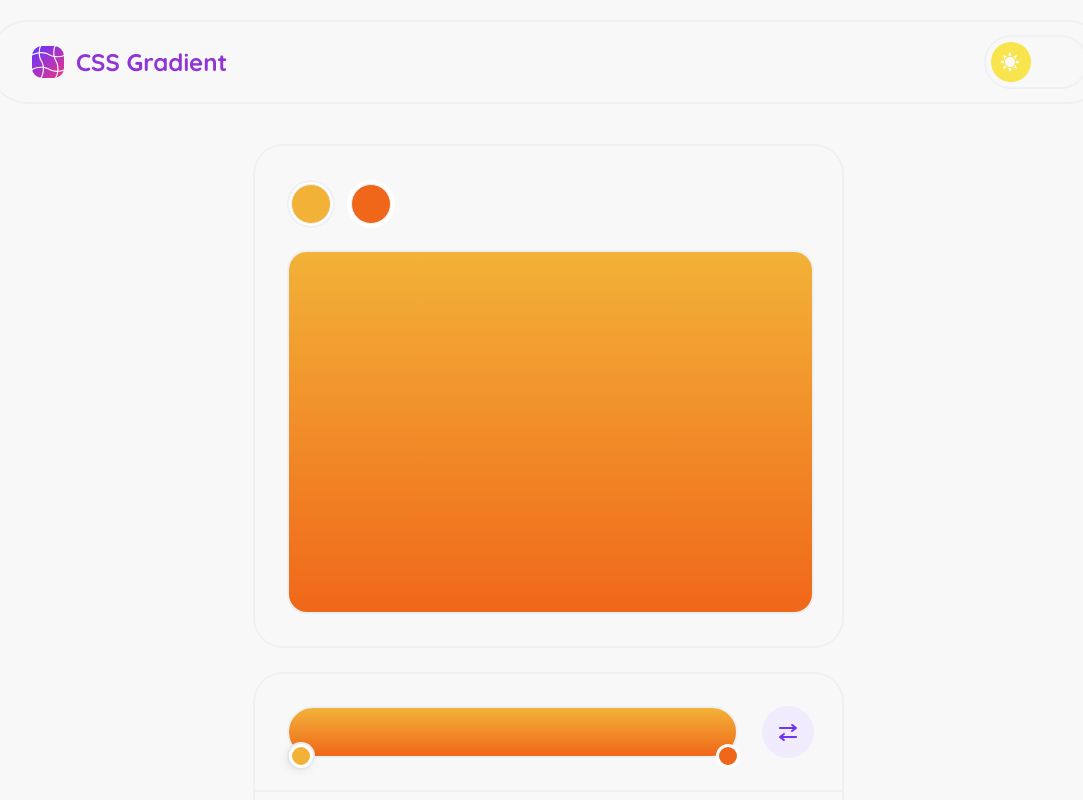
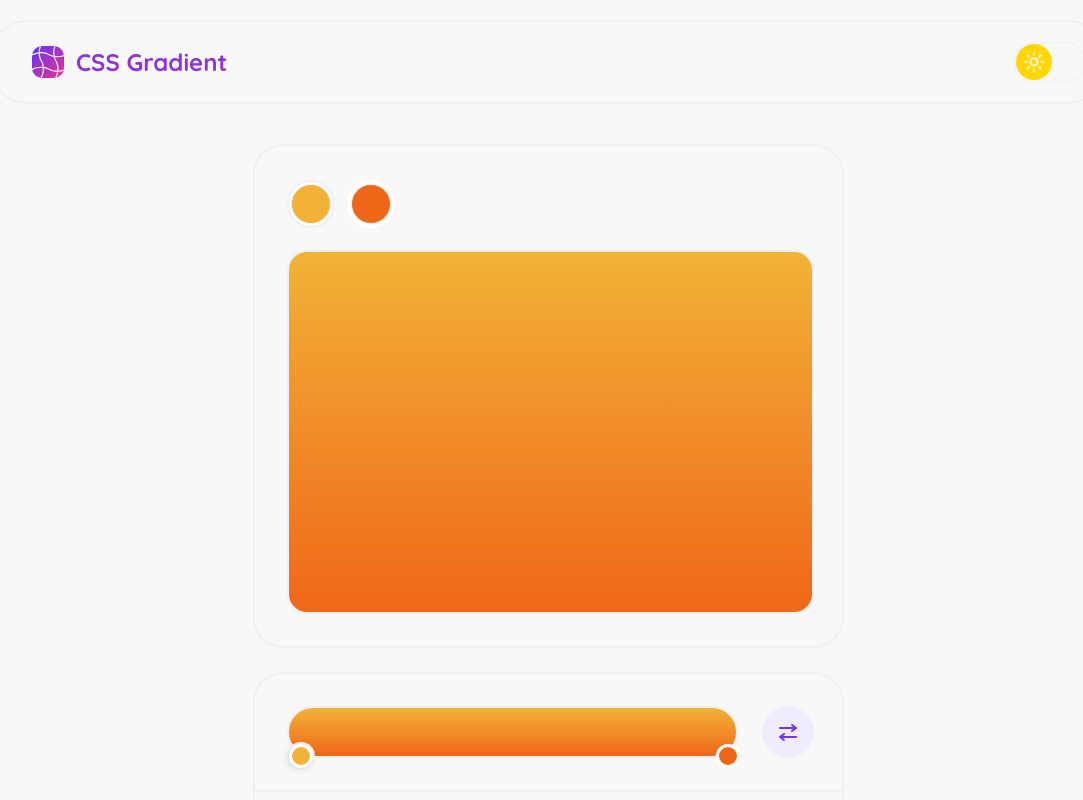
Before and after one commit to LanarsInc/react-gradient-generator, a React (Create React App) app: page / in a window 1280 px wide. Shown: the top 800 px of the page, without its empty margins (92-1175 px from the left). Built offline with nearby package versions, Linux system fonts and the light colour scheme.

Commit message:
MAR-14 Redesign theme switcher

```diff
--- a/src/components/Header/Header.scss
+++ b/src/components/Header/Header.scss
@@ -12,13 +12,13 @@
   background-color: var(--background-color);
   border: 2px solid $border-color;
   border-radius: 40px;
+}
 
-  & > div {
-    display: grid;
-    grid-template-columns: auto auto;
-    align-items: center;
-    grid-column-gap: 12px;
-  }
+.logo {
+  display: grid;
+  grid-template-columns: auto auto;
+  align-items: center;
+  grid-column-gap: 12px;
 
   &__icon {
     border-radius: 10px;
--- a/src/components/Header/index.tsx
+++ b/src/components/Header/index.tsx
@@ -15,9 +15,9 @@ const Header: React.FC<HeaderProps> = ({
   toggleThemeMode,
 }) => (
   <header className="header">
-    <div>
-      <Logo className="header__icon" />
-      <h1 className="header__title">CSS Gradient</h1>
+    <div className="logo">
+      <Logo className="logo__icon" />
+      <h1 className="logo__title">CSS Gradient</h1>
     </div>
 
     <ThemeModeSwitcher
--- a/src/components/ThemeModeSwitcher/ThemeModeSwitcher.scss
+++ b/src/components/ThemeModeSwitcher/ThemeModeSwitcher.scss
@@ -1,171 +1,233 @@
 @use './../../styles/abstracts' as *;
 
 $animation-time: 700ms;
+$animation-timing-function: linear;
 
 .theme-mode-switcher {
   @include flex-center;
   $this: &;
   position: relative;
-  width: 100px;
-  height: 50px;
+  width: 72px;
+  height: 40px;
   display: flex;
   justify-content: center;
   align-items: center;
-  column-gap: 10px;
+  column-gap: 11px;
   background-color: var(--theme-mode-switcher-bg);
-  outline: 2px solid $border-color;
-  border-radius: 40px;
+  border: 1px solid var(--theme-mode-switcher-border);
+  transition: background-color $animation-time;
+  border-radius: 20px;
   cursor: pointer;
 
   &.dark {
     #{$this}__icon.moon {
-      animation: moon $animation-time forwards linear;
+      animation: moon-appear $animation-time forwards $animation-timing-function;
     }
 
-    #{$this}__circle {
-      animation: slide_to_right $animation-time forwards linear;
-    }
-  }
-
-  //cubic-bezier(.8, .5, .2, 1.4)
-
-  &.light {
     #{$this}__icon.sun {
-      animation: sun $animation-time forwards linear;
+      animation: sun-disappear $animation-time forwards $animation-timing-function;
 
       .sun-beam {
-        animation: sun-beam $animation-time forwards linear;
+        animation: sun-beam-disappear $animation-time forwards $animation-timing-function;
       }
     }
 
     #{$this}__circle {
-      animation: slide_to_left $animation-time forwards linear;
+      animation: slide_to_right $animation-time forwards $animation-timing-function;
+    }
+  }
+
+  &.light {
+    #{$this}__icon.moon {
+      animation: moon-disappear $animation-time forwards $animation-timing-function;
+    }
+
+    #{$this}__icon.sun {
+      animation: sun-appear $animation-time forwards $animation-timing-function;
+
+      .sun-beam {
+        animation: sun-beam-appear $animation-time forwards $animation-timing-function;
+      }
+    }
+
+    #{$this}__circle {
+      animation: slide_to_left $animation-time forwards $animation-timing-function;
     }
   }
 
   &__circle {
     position: absolute;
-    top: 5px;
-    left: 5px;
-    width: 40px;
-    height: 40px;
+    top: 1px;
+    left: 1px;
+    width: 36px;
+    height: 36px;
     background-color: var(--theme-mode-switcher-color);
-    border-radius: 40px;
+    border-radius: 20px;
+    transition: background-color $animation-time;
   }
 
   &__icon {
-    width: 40px;
-    height: 40px;
-    fill: var(--theme-mode-switcher-bg);
+    width: 22px;
+    height: 22px;
     opacity: 0;
-    z-index: 2;
-
-    path {
-      fill: var(--theme-mode-switcher-bg);
-    }
 
     &.moon {
-      scale: 0.4;
+      scale: 0.9;
     }
 
     &.sun {
-      .sun-circle {
-        scale: 0.5;
-        transform-origin: 45px 45px;
-      }
-      .sun-beam {
-        scale: 0.5;
-        transform-origin: 45px 45px;
-      }
+      transform-origin: 12px 12px;
+      scale: 1.1;
+    }
+
+    .sun-circle {
+      transform-origin: 12px 12px;
+      scale: 0.9;
+    }
+
+    .sun-beam {
+      opacity: 0;
+      transform-origin: 12px 12px;
     }
   }
 }
 
-@keyframes moon {
-  60% {
+@keyframes moon-appear {
+  65% {
     opacity: 0;
     translate: 0;
     rotate: 0;
   }
-  85% {
+  70% {
     opacity: 1;
-    translate: 8px;
-    rotate: 15deg;
+    translate: 4px;
+    rotate: -20deg;
+  }
+  80% {
+    rotate: 0;
   }
   90% {
     rotate: -5deg;
   }
-  95% {
-    rotate: 0deg;
+  100% {
+    opacity: 1;
+    translate: 0;
+    rotate: -10deg;
+  }
+}
+
+@keyframes moon-disappear {
+  0% {
+    opacity: 1;
+  }
+  20% {
+    rotate: 20deg;
+    opacity: 1;
+  }
+  22%, 100% {
+    opacity: 0;
+  }
+}
+
+@keyframes sun-beam-appear {
+  60% {
+    opacity: 0;
+    scale: 0.6;
+  }
+  70% {
+    opacity: 1;
+    scale: 0.7;
+  }
+  85% {
+    scale: 1;
+  }
+  100% {
+    opacity: 1;
+    scale: 0.9;
+  }
+}
+
+@keyframes sun-beam-disappear {
+  0% {
+    opacity: 1;
+    scale: 0.9;
+  }
+  15%, 100%  {
+    opacity: 0;
+    scale: 0.6;
+  }
+}
+
+@keyframes sun-appear {
+  45% {
+    opacity: 0;
+    translate: 0;
+  }
+  50% {
+    opacity: 1;
+    translate: 0;
+  }
+  70% {
+    translate: -5px;
   }
   100% {
     opacity: 1;
     translate: 0;
-    rotate: 5deg;
   }
 }
 
-@keyframes sun-beam {
-  80% {
-    scale: 0.2;
+@keyframes sun-disappear {
+  0% {
+    opacity: 1;
   }
-  100% {
-    scale: 0.5;
-  }
-}
-
-@keyframes sun {
-  50% {
+  15%, 100% {
     opacity: 0;
-  }
-  100% {
-    opacity: 1;
   }
 }
 
 @keyframes slide_to_right {
   25% {
-    width: 67px;
+    width: 54px;
   }
   60% {
-    width: 40px;
-    translate: 50px;
+    width: 36px;
+    translate: 32px;
   }
-  85% {
-    width: 33px;
-    translate: 60px;
-    scale: 1 1.03;
-    border-radius: 16px;
+  68% {
+    border-radius: 20px;
+  }
+  70% {
+    width: 28px;
+    translate: 40px;
+    border-radius: 15px;
   }
   100% {
-    width: 40px;
-    translate: 50px;
-    scale: 1;
-    border-radius: 40px;
+    width: 36px;
+    translate: 32px;
+    border-radius: 20px;
   }
 }
 
 @keyframes slide_to_left {
   0% {
-    translate: 50px;
-    scale: 1;
+    translate: 32px;
   }
   25% {
-    width: 67px;
+    width: 54px;
   }
-  46% {
+  45% {
     translate: 0;
   }
-  85% {
-    width: 33px;
-    border-radius: 16px;
-    translate: -3px;
-    scale: 1 1.03;
+  68% {
+    border-radius: 20px;
+  }
+  70% {
+    width: 28px;
+    border-radius: 15px;
   }
   100% {
-    width: 40px;
-    border-radius: 40px;
+    width: 36px;
+    border-radius: 20px;
     translate: 0;
-    scale: 1;
   }
 }
--- a/src/components/ThemeModeSwitcher/index.tsx
+++ b/src/components/ThemeModeSwitcher/index.tsx
@@ -23,9 +23,9 @@ const ThemeModeSwitcher: FC<ThemeModeSwitcherProps> = ({
       })}
       onClick={() => toggleThemeMode()}
     >
+      <div className="theme-mode-switcher__circle" />
       <SunIcon className="theme-mode-switcher__icon sun" />
       <MoonIcon className="theme-mode-switcher__icon moon" />
-      <div className="theme-mode-switcher__circle" />
     </div>
   );
 };
--- a/src/styles/abstracts/variables.scss
+++ b/src/styles/abstracts/variables.scss
@@ -38,8 +38,9 @@ html[data-theme="light"] {
   --text-color: #2b223e;
   --input-text-color: #2b223e;
   --background-color: #f8f8f8;
-  --theme-mode-switcher-color: #f8e44d;
+  --theme-mode-switcher-color: #ffd600;
   --theme-mode-switcher-bg: #f8f8f8;
+  --theme-mode-switcher-border: #eef0f3;
 }
 
 html[data-theme="dark"] {
@@ -47,7 +48,8 @@ html[data-theme="dark"] {
   --input-text-color: #2b223e;
   --background-color: #2b223e;
   --theme-mode-switcher-color: #ffffff;
-  --theme-mode-switcher-bg: #02113c;
+  --theme-mode-switcher-bg: #25243e;
+  --theme-mode-switcher-border: #514d7d;
 }
 
 // values
```
Also changed, not shown: src/assets/svg/moon.svg, src/assets/svg/sun.svg.
